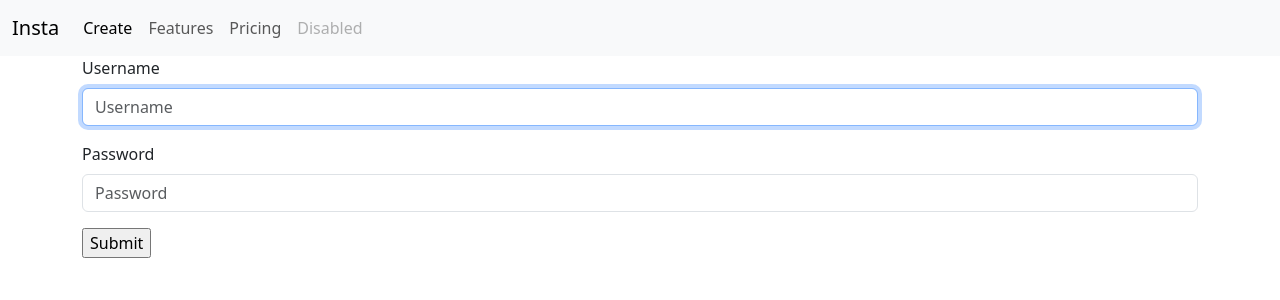
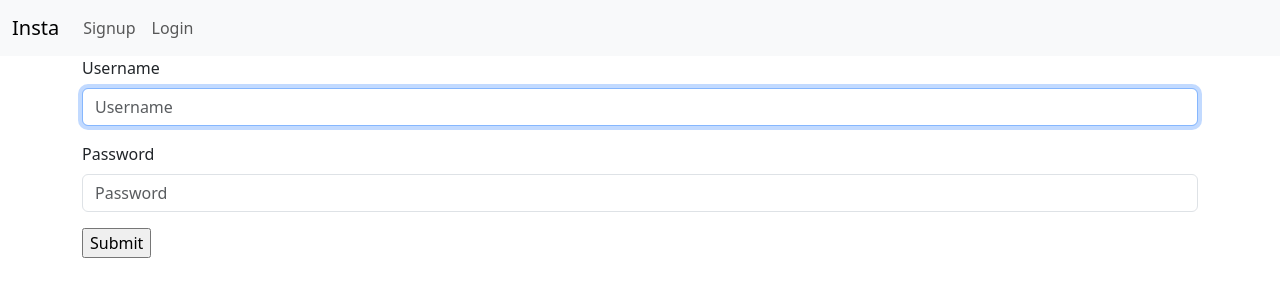
Before and after one commit to JUMI0110/Insta, a Django app: page /accounts/login/ in a window 1280 px wide. Shown: the top 300 px of the page. Run offline with Django 5.2, Linux system fonts and the light colour scheme; some libraries are stand-ins or nearby versions.

Commit message:
로그인 기능 구현

```diff
--- a/posts/templates/_card.html
+++ b/posts/templates/_card.html
@@ -1,5 +1,9 @@
 <div class="card my-3" style="width: 18rem;">
-    <img src="{{post.image.url}}" class="card-img-top" alt="...">
+  <div class="card-header">
+    <img  class="rounded-circle " src="{{post.user.profile_image.url}}" alt="" width="30px">
+    {{post.user}}
+  </div>
+    <img src="{{post.image.url}}" class="" alt="...">
     <div class="card-body">
       <!-- <h5 class="card-title">Card title</h5> -->
       <p class="card-text">{{post.content}}</p>
--- a/templates/_nav.html
+++ b/templates/_nav.html
@@ -6,10 +6,14 @@
       </button>
       <div class="collapse navbar-collapse" id="navbarNavAltMarkup">
         <div class="navbar-nav">
-          <a class="nav-link active" href="{% url 'posts:create' %}">Create</a>
-          <a class="nav-link" href="#">Features</a>
-          <a class="nav-link" href="#">Pricing</a>
-          <a class="nav-link disabled" aria-disabled="true">Disabled</a>
+          {% if user.is_authenticated %}
+            <a class="nav-link active" href="{% url 'posts:create' %}">Create</a>
+            <a class="nav-link" href="#">Logout</a>
+            <a class="nav-link disabled" >{{user}}</a>
+          {% else %}
+          <a class="nav-link" href="{% url 'accounts:signup' %}">Signup</a>
+          <a class="nav-link" href="{% url 'accounts:login' %}">Login</a>
+          {% endif %}
         </div>
       </div>
     </div>
```
